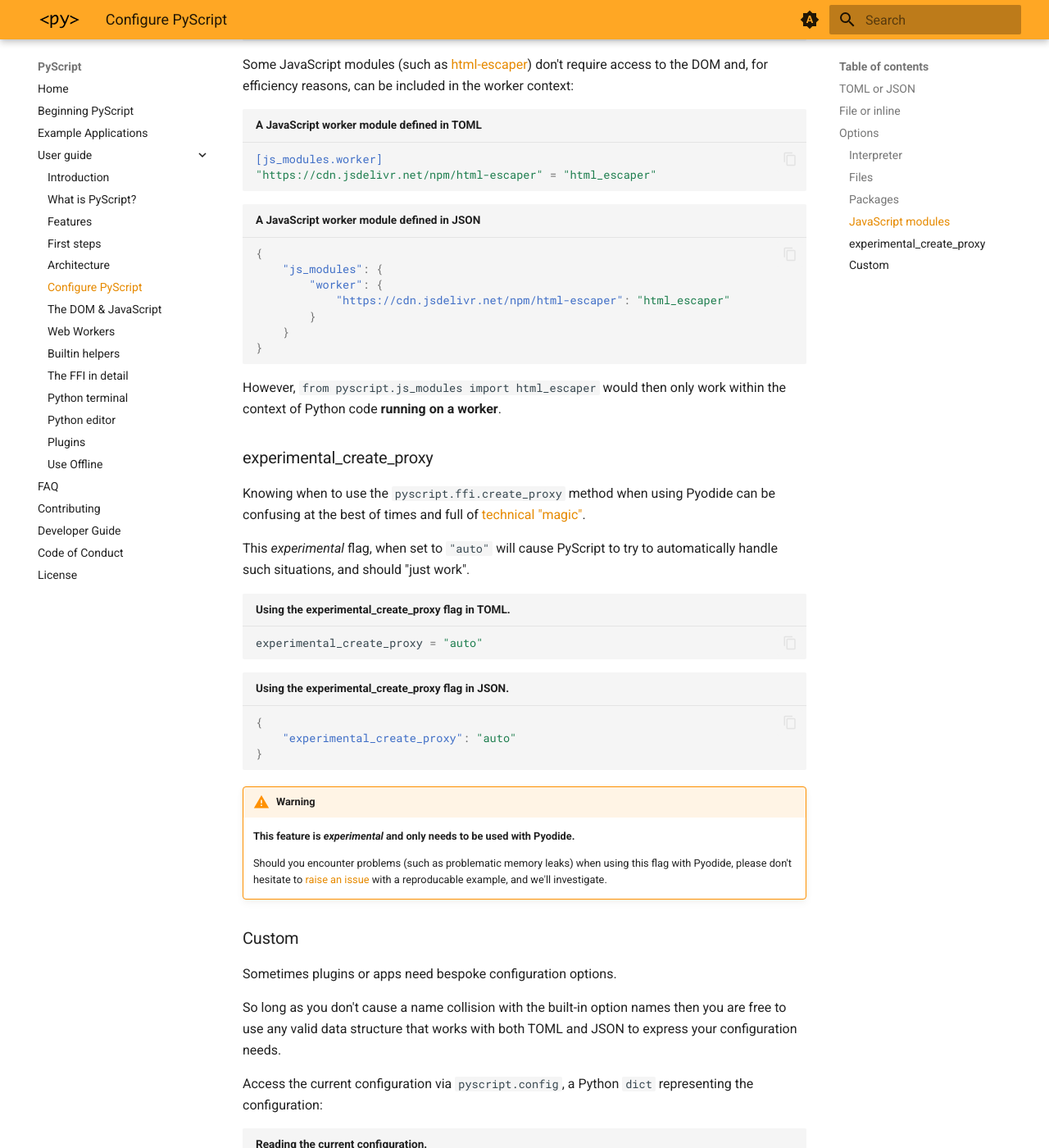
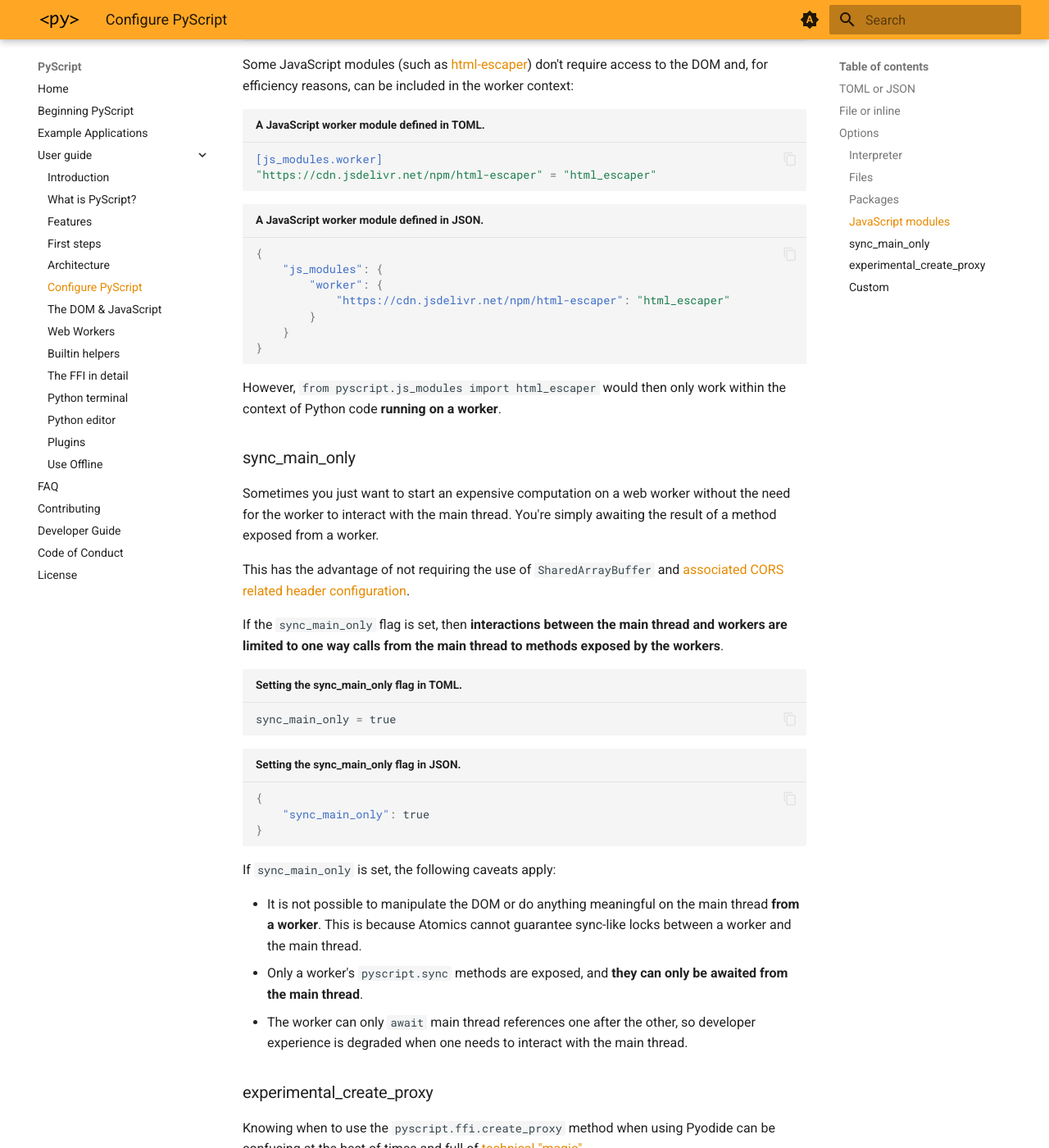
Before and after one commit to pyscript/docs, an MkDocs documentation site: the page built from docs/user-guide/configuration.md, in a window 1280 px wide and 1400 px high, scrolled down 7762 px. Shown: the whole window at 82% size. Built offline with MkDocs 1.6.1 and Material for MkDocs 9.7.7, drawn with Linux system fonts in a browser that asks for light colours; the version menu is left out; some of the changed text lies outside the part shown.

Commit message:
Document sync_main_only flag and use cases.

````diff
--- a/docs/user-guide/configuration.md
+++ b/docs/user-guide/configuration.md
@@ -35,11 +35,11 @@ ensure the packages [arrr](https://arrr.readthedocs.io/en/latest/) and
 [numberwang](https://numberwang.readthedocs.io/en/latest/) are installed from
 PyPI (the [Python Packaging Index](https://pypi.org/)):
 
-```TOML title="Configuration via TOML"
+```TOML title="Configuration via TOML."
 packages = ["arrr", "numberwang" ]
 ```
 
-```JSON title="Configuration via JSON"
+```JSON title="Configuration via JSON."
 {
     "packages": ["arrr", "numberwang"]
 }
@@ -56,7 +56,7 @@ reference it from the tag used to specify the Python code:
 
 If you use JSON, you can make it the value of the `config` attribute:
 
-```HTML title="JSON as the value of the config attribute"
+```HTML title="JSON as the value of the config attribute."
 <script type="mpy" src="main.py" config='{"packages":["arrr", "numberwang"]}'></script>
 ```
 
@@ -64,7 +64,7 @@ For historical and convenience reasons we still support the inline
 specification of configuration information via a _single_ `<py-config>` or
 `<mpy-config>` tag in your HTML document:
 
-```HTML title="Inline configuration via the &lt;py-config&gt; tag"
+```HTML title="Inline configuration via the &lt;py-config&gt; tag."
 <py-config>
 {
     "packages": ["arrr", "numberwang" ]
@@ -79,10 +79,10 @@ specification of configuration information via a _single_ `<py-config>` or
 
 ## Options
 
-There are four core options ([`interpreter`](#interpreter), [`files`](#files),
-[`packages`](#packages), and
-[`js_modules`](#javascript-modules)) and an experimental flag
-([experimental_create_proxy](#experimental_create_proxy)) that can be used in
+There are five core options ([`interpreter`](#interpreter), [`files`](#files),
+[`packages`](#packages), [`js_modules`](#javascript-modules) and
+[`sync_main_only`](#sync_main_only)) and an experimental flag
+([`experimental_create_proxy`](#experimental_create_proxy)) that can be used in
 the configuration of PyScript. The user is also free to define
 arbitrary additional configuration options that plugins or an app may require
 for their own reasons.
@@ -100,11 +100,11 @@ a custom version of the interpreter.
 
 The following two examples are equivalent:
 
-```TOML title="Specify the interpreter version in TOML"
+```TOML title="Specify the interpreter version in TOML."
 interpreter = "0.23.4"
 ```
 
-```JSON title="Specify the interpreter version in JSON"
+```JSON title="Specify the interpreter version in JSON."
 {
     "interpreter": "0.23.4"
 }
@@ -113,7 +113,7 @@ interpreter = "0.23.4"
 The following JSON fragment uses a fully qualified URL to point to the same
 version of Pyodide as specified in the previous examples:
 
-```JSON title="Specify the interpreter via a fully qualified URL"
+```JSON title="Specify the interpreter via a fully qualified URL."
 {
     "interpreter": "https://cdn.jsdelivr.net/pyodide/v0.23.4/full/pyodide.mjs"
 }
@@ -127,7 +127,7 @@ destination filesystem path.
 
 The following JSON and TOML are equivalent:
 
-```json title="Fetch files onto the filesystem with JSON"
+```json title="Fetch files onto the filesystem with JSON."
 {
   "files": {
     "https://example.com/data.csv": "./data.csv",
@@ -136,7 +136,7 @@ The following JSON and TOML are equivalent:
 }
 ```
 
-```toml title="Fetch files onto the filesystem with TOML"
+```toml title="Fetch files onto the filesystem with TOML."
 [files]
 "https://example.com/data.csv" = "./data.csv"
 "/code.py" = "./subdir/code.py"
@@ -147,7 +147,7 @@ URL becomes the destination filename, in the root of the filesystem, to which
 the content is copied. As a result, the `data.csv` entry from the previous
 examples could be equivalently re-written as:
 
-```json title="JSON implied filename in the root directory"
+```json title="JSON implied filename in the root directory."
 {
   "files": {
     "https://example.com/data.csv": "",
@@ -156,7 +156,7 @@ examples could be equivalently re-written as:
 }
 ```
 
-```toml title="TOML implied filename in the root directory"
+```toml title="TOML implied filename in the root directory."
 [files]
 "https://example.com/data.csv" = ""
 ... etc ...
@@ -202,7 +202,7 @@ their name is replaced with their associated value.
 
 The following JSON and TOML are equivalent:
 
-```json title="Using the template language in JSON"
+```json title="Using the template language in JSON."
 {
   "files": {
     "{DOMAIN}": "https://my-server.com",
@@ -218,7 +218,7 @@ The following JSON and TOML are equivalent:
 }
 ```
 
-```toml title="Using the template language in TOML"
+```toml title="Using the template language in TOML."
 [files]
 "{DOMAIN}" = "https://my-server.com"
 "{PATH}" = "a/path"
@@ -287,11 +287,11 @@ to be installed onto the Python path.
 
 The following two examples are equivalent:
 
-```TOML title="A packages list in TOML"
+```TOML title="A packages list in TOML."
 packages = ["arrr", "numberwang", "snowballstemmer>=2.2.0" ]
 ```
 
-```JSON title="A packages list in JSON"
+```JSON title="A packages list in JSON."
 {
     "packages": ["arrr", "numberwang", "snowballstemmer>=2.2.0" ]
 }
@@ -338,13 +338,13 @@ To specify such modules, simply provide a list of source/module name pairs.
 For example, to use the excellent [Leaflet](https://leafletjs.com/) JavaScript
 module for creating interactive maps you'd add the following lines:
 
-```TOML title="JavaScript main thread modules defined in TOML"
+```TOML title="JavaScript main thread modules defined in TOML."
 [js_modules.main]
 "https://cdn.jsdelivr.net/npm/leaflet@1.9.4/dist/leaflet-src.esm.js" = "leaflet"
 "https://cdn.jsdelivr.net/npm/leaflet@1.9.4/dist/leaflet.css" = "leaflet" # CSS
 ```
 
-```JSON title="JavaScript main thread modules defined in JSON"
+```JSON title="JavaScript main thread modules defined in JSON."
 {
     "js_modules": {
         "main": {
@@ -386,12 +386,12 @@ Some JavaScript modules (such as
 access to the DOM and, for efficiency reasons, can be included in the worker
 context:
 
-```TOML title="A JavaScript worker module defined in TOML"
+```TOML title="A JavaScript worker module defined in TOML."
 [js_modules.worker]
 "https://cdn.jsdelivr.net/npm/html-escaper" = "html_escaper"
 ```
 
-```JSON title="A JavaScript worker module defined in JSON"
+```JSON title="A JavaScript worker module defined in JSON."
 {
     "js_modules": {
         "worker": {
@@ -403,6 +403,40 @@ context:
 
 However, `from pyscript.js_modules import html_escaper` would then only work
 within the context of Python code **running on a worker**.
+
+### sync_main_only
+
+Sometimes you just want to start an expensive computation on a web worker
+without the need for the worker to interact with the main thread. You're simply
+awaiting the result of a method exposed from a worker.
+
+This has the advantage of not requiring the use of `SharedArrayBuffer` and
+[associated CORS related header configuration](../workers/#http-headers).
+
+If the `sync_main_only` flag is set, then **interactions between the main thread
+and workers are limited to one way calls from the main thread to methods
+exposed by the workers**.
+
+```TOML title="Setting the sync_main_only flag in TOML."
+sync_main_only = true
+```
+
+```JSON title="Setting the sync_main_only flag in JSON."
+{
+    "sync_main_only": true
+}
+```
+
+If `sync_main_only` is set, the following caveats apply:
+
+* It is not possible to manipulate the DOM or do anything meaningful on the
+  main thread **from a worker**. This is because Atomics cannot guarantee
+  sync-like locks between a worker and the main thread.
+* Only a worker's `pyscript.sync` methods are exposed, and **they can only be
+  awaited from the main thread**.
+* The worker can only `await` main thread references one after the other, so
+  developer experience is degraded when one needs to interact with the
+  main thread.
 
 ### experimental_create_proxy
 
````
Also changed, not shown: docs/faq.md (+1 -1 lines), docs/user-guide/workers.md (+14 -0 lines).
